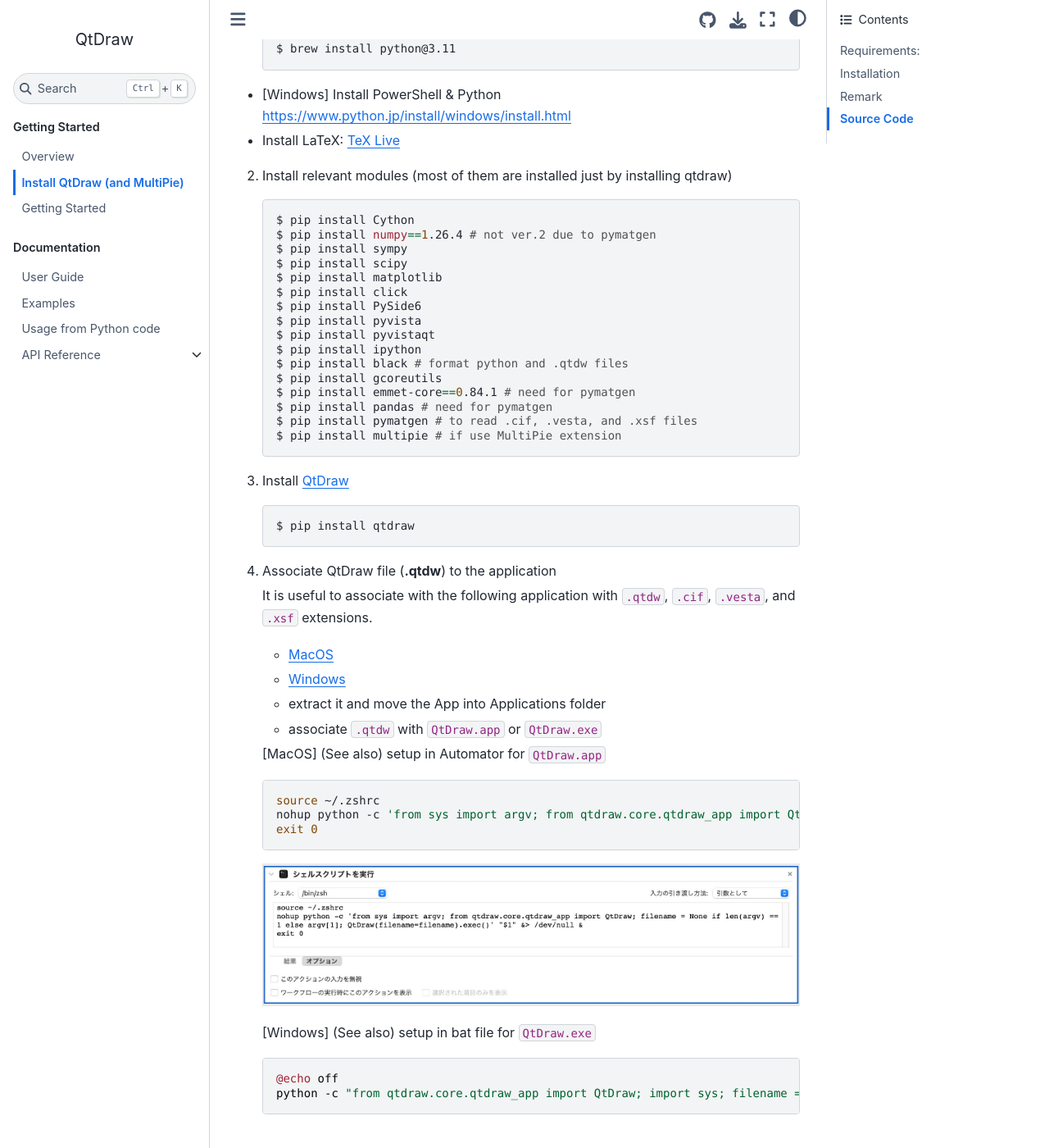
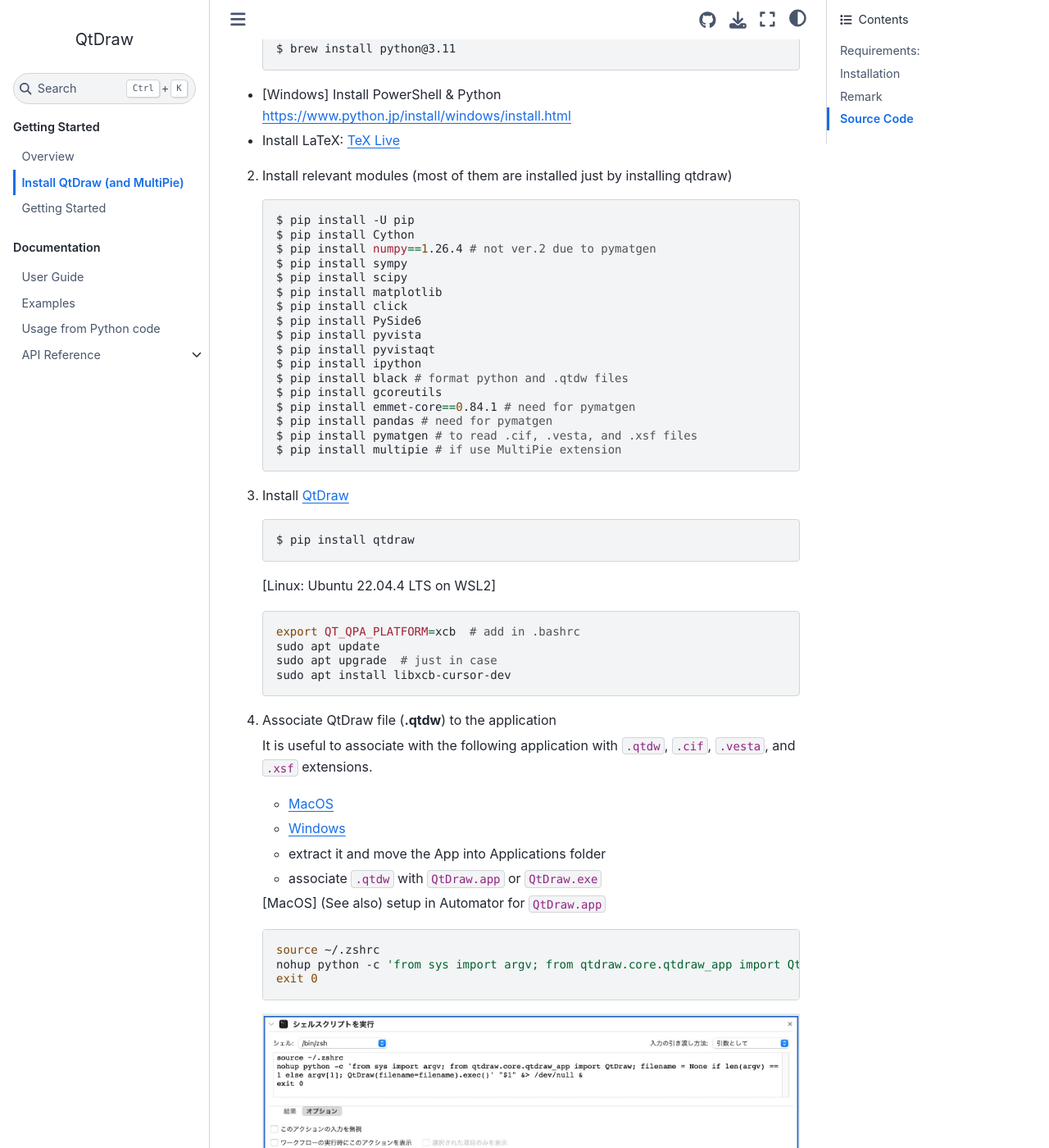
Before and after one commit to CMT-MU/QtDraw, a Jupyter Book: the page built from docs/src/install.md, in a window 1280 px wide and 1400 px high, scrolled down 652 px. Shown: the whole window at 82% size. Built offline with Jupyter Book 1.0.4 settings and Sphinx 7.4.7 and the Sphinx Book theme 1.1.4, drawn with Linux system fonts in a browser that asks for light colours.

Commit message:
update docs

````diff
--- a/docs/src/install.md
+++ b/docs/src/install.md
@@ -27,6 +27,7 @@
 
 2. Install relevant modules (most of them are installed just by installing qtdraw)
     ```bash
+    $ pip install -U pip
     $ pip install Cython
     $ pip install numpy==1.26.4 # not ver.2 due to pymatgen
     $ pip install sympy
@@ -49,6 +50,13 @@
 
     ```bash
     $ pip install qtdraw
+    ```
+    [Linux: Ubuntu 22.04.4 LTS on WSL2]
+    ```bash
+    export QT_QPA_PLATFORM=xcb  # add in .bashrc
+    sudo apt update
+    sudo apt upgrade  # just in case
+    sudo apt install libxcb-cursor-dev
     ```
 
 4. Associate QtDraw file (**.qtdw**) to the application
````
